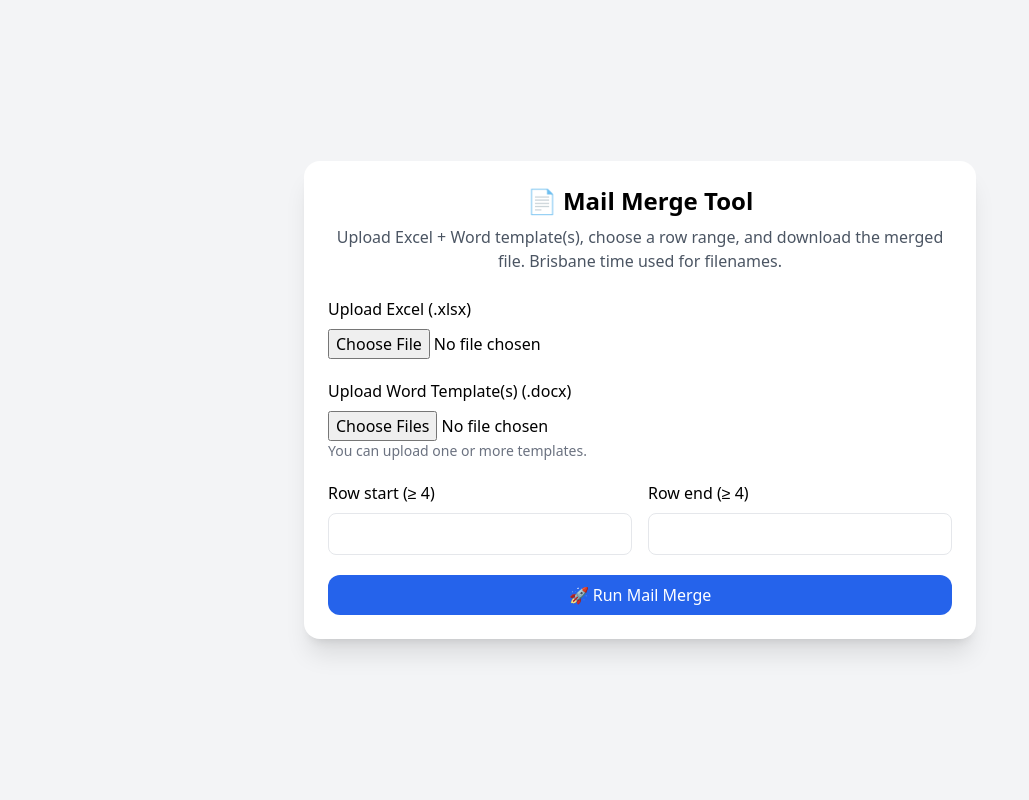
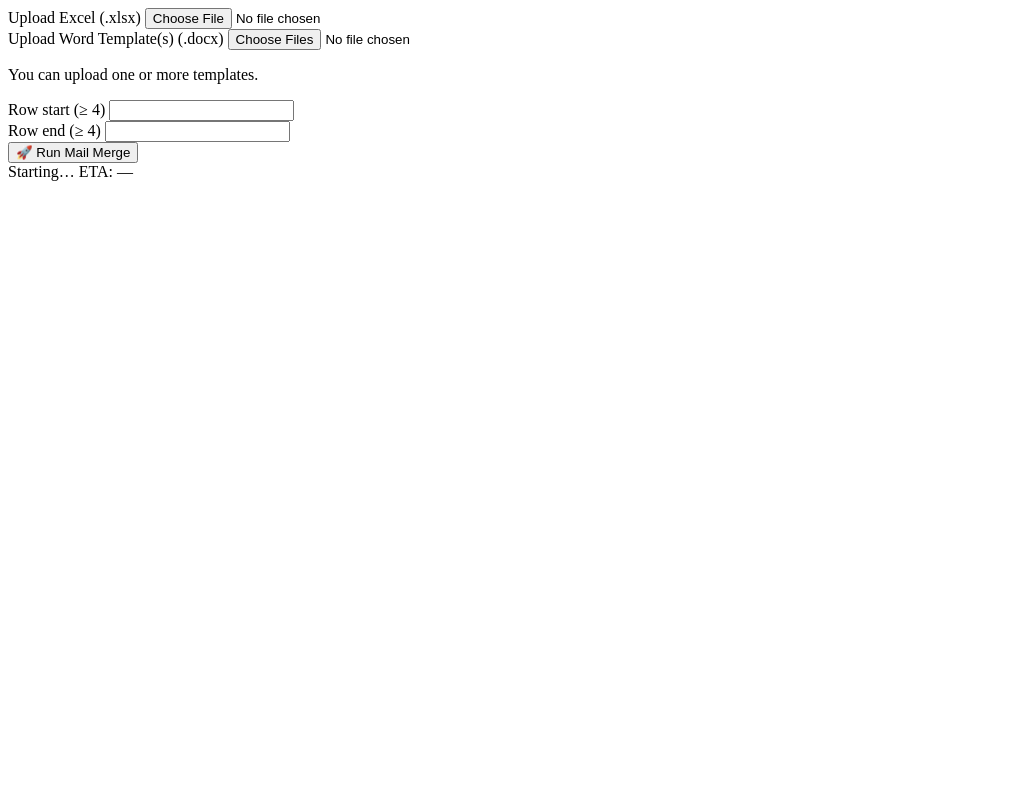
Before and after one commit to w1r7/mail-merge-web, a Python web app: template mail-merge-web-progress/templates/index.html in a window 1280 px wide. Shown: the whole page, without its empty margins (0-1029 px from the left). Run offline with Jinja, Linux system fonts and the light colour scheme; the template is opened without the code that fills it, so the values that code supplies are empty; some libraries are stand-ins or nearby versions.

Commit message:
Update index.html

```diff
--- a/mail-merge-web-progress/templates/index.html
+++ b/mail-merge-web-progress/templates/index.html
@@ -1,15 +1,5 @@
 <!DOCTYPE html>
-<html lang="en">
-<head>
-  <meta charset="UTF-8" />
-  <meta name="viewport" content="width=device-width, initial-scale=1.0" />
-  <title>Mail Merge Tool</title>
-  <script src="https://cdn.tailwindcss.com"></script>
-</head>
-<body class="bg-gray-100 min-h-screen flex items-center justify-center p-6">
-  <div class="w-full max-w-2xl bg-white shadow-xl rounded-2xl p-6">
-    <h1 class="text-2xl font-bold text-center mb-2">📄 Mail Merge Tool</h1>
-    <p class="text-center text-gray-600 mb-6">Upload Excel + Word template(s), choose a row range, and download the merged file. Brisbane time used for filenames.</p>
+
 
 <form id="mergeForm" class="space-y-5">
 <div>
@@ -34,6 +24,7 @@
 <button type="submit" class="w-full bg-blue-600 text-white py-2 rounded-xl hover:bg-blue-700">🚀 Run Mail Merge</button>
 </form>
 
+
 <div id="progressWrap" class="mt-6 hidden">
 <div class="flex items-center justify-between mb-2">
 <span id="progressLabel" class="text-sm font-medium text-gray-700">Starting…</span>
@@ -46,6 +37,7 @@
 </div>
 </div>
 
+
 <script>
 const form = document.getElementById('mergeForm');
 const progressWrap = document.getElementById('progressWrap');
@@ -53,6 +45,7 @@
 const progressLabel = document.getElementById('progressLabel');
 const etaLabel = document.getElementById('etaLabel');
 const resultLink = document.getElementById('resultLink');
+
 
 const fmtETA = (s) => {
 if (s == null) return '—';
@@ -62,6 +55,7 @@
 return `${m}:${r.toString().padStart(2, '0')}`;
 };
 
+
 form.addEventListener('submit', async (e) => {
 e.preventDefault();
 const fd = new FormData(form);
@@ -70,15 +64,18 @@
 if (rs < 4 || re < 4) { alert('❌ Rows must be ≥ 4'); return; }
 if (rs > re) { alert('Row start cannot be greater than row end.'); return; }
 
+
 progressWrap.classList.remove('hidden');
 progressBar.style.width = '0%';
 progressLabel.textContent = 'Uploading…';
 etaLabel.textContent = 'ETA: —';
 resultLink.innerHTML = '';
 
+
 const res = await fetch('/start', { method: 'POST', body: fd });
 const data = await res.json();
 if (!res.ok) { alert('❌ ' + (data.error || 'Failed to start')); return; }
+
 
 const jobId = data.job_id;
 const timer = setInterval(async () => {
@@ -86,9 +83,11 @@
 const pj = await pr.json();
 if (pj.error) { clearInterval(timer); alert('❌ ' + pj.error); return; }
 
+
 progressBar.style.width = `${pj.progress || 0}%`;
 progressLabel.textContent = pj.message || '';
 etaLabel.textContent = 'ETA: ' + fmtETA(pj.eta_seconds);
+
 
 if (pj.status === 'done') {
 clearInterval(timer);
```
Lines whose indentation alone changed are shown as unchanged.
